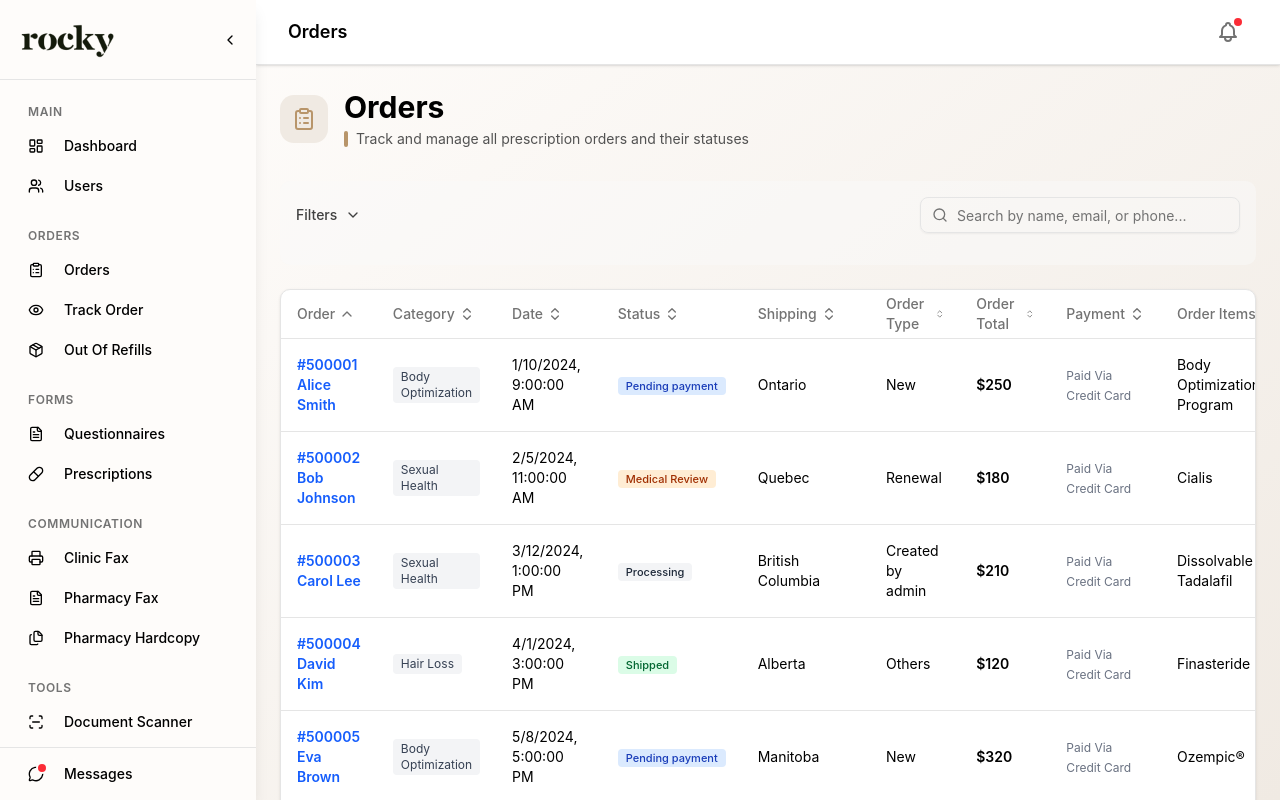
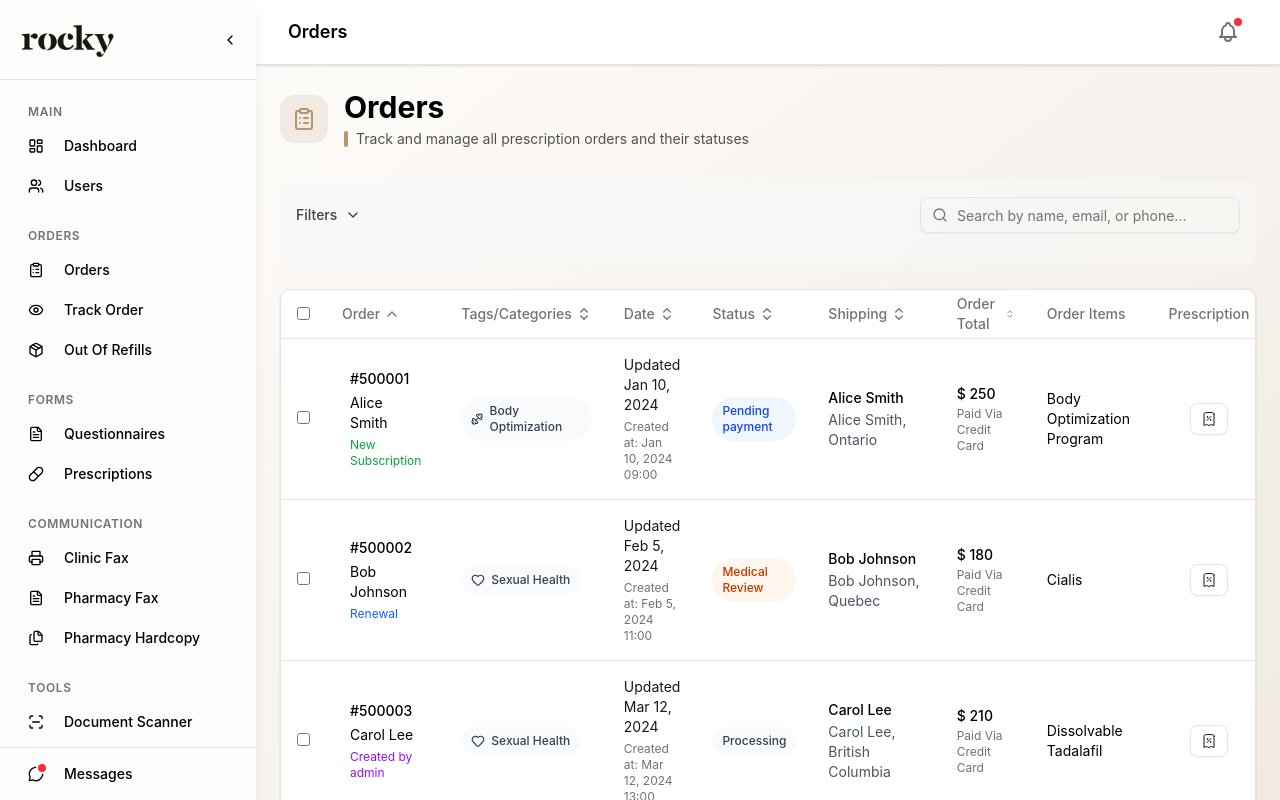
Before and after one commit to ETK-Technologies/rocky-crm, a Next.js app: page /orders in a window 1280 px wide. Built offline with nearby package versions, Linux system fonts and the light colour scheme.

Commit message:
Refactor OrdersTable component to include selectable rows and enhance order display with category icons and status styling

```diff
--- a/app/(dsahboard)/prescriptions/view/[id]/page.js
+++ b/app/(dsahboard)/prescriptions/view/[id]/page.js
@@ -95,6 +95,7 @@ Nova Scotia, NS , B0S 1P0`,
         </Button>
       </div>
 
+      {/* Prescription Content */}
       <div
         className="p-5 bg-white max-w-[540px] mx-auto mb-5"
         style={{
@@ -202,6 +203,5 @@ Nova Scotia, NS , B0S 1P0`,
         </div>
       </div>
     </div>
-    </div>
   );
 }
--- a/components/ui/DataTable.js
+++ b/components/ui/DataTable.js
@@ -31,6 +31,9 @@ const DataTable = React.forwardRef(
       sortDirection,
       className,
       pageSize = 10,
+      selectable,
+      selectedRows = [],
+      onSelectedRowsChange,
       ...props
     },
     ref
@@ -44,6 +47,23 @@ const DataTable = React.forwardRef(
       }
     };
 
+    const handleSelectAll = (e) => {
+      if (onSelectedRowsChange) {
+        onSelectedRowsChange(
+          e.target.checked ? paginatedData.map((row) => row.id) : []
+        );
+      }
+    };
+
+    const handleSelectRow = (rowId) => {
+      if (onSelectedRowsChange) {
+        const newSelectedRows = selectedRows.includes(rowId)
+          ? selectedRows.filter((id) => id !== rowId)
+          : [...selectedRows, rowId];
+        onSelectedRowsChange(newSelectedRows);
+      }
+    };
+
     const getSortIcon = (columnId) => {
       if (sortColumn !== columnId)
         return <ChevronsUpDown className="w-4 h-4 ml-1" />;
@@ -54,8 +74,6 @@ const DataTable = React.forwardRef(
       );
     };
 
-
-
     // Pagination logic
     const totalPages = Math.ceil(data.length / pageSize);
     const startIndex = (currentPage - 1) * pageSize;
@@ -64,8 +82,6 @@ const DataTable = React.forwardRef(
     const handlePageChange = (page) => {
       setCurrentPage(page);
     };
-
-
 
     return (
       <div className="space-y-4">
@@ -84,8 +100,23 @@ const DataTable = React.forwardRef(
                     )}
                   >
                     <div className="flex items-center">
-                      {column.header}
-                      {column.sortable && getSortIcon(column.id)}
+                      {column.id === "select" && selectable ? (
+                        <input
+                          type="checkbox"
+                          className="rounded border-gray-300 text-primary-600 focus:ring-primary-500"
+                          checked={
+                            selectedRows.length === paginatedData.length &&
+                            paginatedData.length > 0
+                          }
+                          onChange={handleSelectAll}
+                          onClick={(e) => e.stopPropagation()}
+                        />
+                      ) : (
+                        <>
+                          {column.header}
+                          {column.sortable && getSortIcon(column.id)}
+                        </>
+                      )}
                     </div>
                   </TableHead>
                 ))}
@@ -95,10 +126,25 @@ const DataTable = React.forwardRef(
               {paginatedData.map((row, rowIndex) => (
                 <TableRow
                   key={rowIndex}
+                  className={
+                    selectedRows.includes(row.id) ? "bg-primary-50" : ""
+                  }
                 >
                   {columns.map((column) => (
                     <TableCell key={column.id} className={column.className}>
-                      {column.cell ? column.cell(row) : row[column.id]}
+                      {column.id === "select" && selectable ? (
+                        <input
+                          type="checkbox"
+                          className="rounded border-gray-300 text-primary-600 focus:ring-primary-500"
+                          checked={selectedRows.includes(row.id)}
+                          onChange={() => handleSelectRow(row.id)}
+                          onClick={(e) => e.stopPropagation()}
+                        />
+                      ) : column.cell ? (
+                        column.cell(row)
+                      ) : (
+                        row[column.id]
+                      )}
                     </TableCell>
                   ))}
                 </TableRow>
--- a/modules/orders/components/OrdersTable.jsx
+++ b/modules/orders/components/OrdersTable.jsx
@@ -1,121 +1,268 @@
 import React from "react";
 import { DataTable } from "@/components/ui/DataTable";
 import { Button } from "@/components/ui";
-import { Eye, Trash2 } from "lucide-react";
+import {
+  Eye,
+  Trash2,
+  Pill,
+  Dumbbell,
+  Heart,
+  Brain,
+  Activity,
+  Info,
+  HelpCircle,
+} from "lucide-react";
 import Link from "next/link";
+
+const getCategoryIcon = (category) => {
+  switch (category) {
+    case "Sexual Health":
+      return <Heart className="w-3.5 h-3.5" />;
+    case "Body Optimization":
+      return <Dumbbell className="w-3.5 h-3.5" />;
+    case "Mental Health":
+      return <Brain className="w-3.5 h-3.5" />;
+    case "Recovery":
+      return <Activity className="w-3.5 h-3.5" />;
+    case "Hair Loss":
+      return <Pill className="w-3.5 h-3.5" />;
+    default:
+      return <Pill className="w-3.5 h-3.5" />;
+  }
+};
+
+const getStatusStyle = (status) => {
+  switch (status) {
+    case "Shipped":
+      return "bg-blue-50 text-blue-700";
+    case "Pending payment":
+      return "bg-blue-50 text-blue-700";
+    case "Failed":
+      return "bg-red-50 text-red-700";
+    case "Medical Review":
+      return "bg-orange-50 text-orange-700";
+    case "Processing":
+      return "bg-gray-50 text-gray-700";
+    default:
+      return "bg-gray-50 text-gray-700";
+  }
+};
+
+const getOrderTypeStyle = (type) => {
+  switch (type) {
+    case "Renewal":
+      return "text-blue-600";
+    case "New":
+      return "text-green-600";
+    case "Created by admin":
+      return "text-purple-600";
+    default:
+      return "text-gray-600";
+  }
+};
+
+const formatDate = (date) => {
+  const now = new Date();
+  const dateObj = new Date(date);
+  const diffInSeconds = Math.floor((now - dateObj) / 1000);
+
+  if (diffInSeconds < 60) {
+    return `Updated ${diffInSeconds} seconds ago`;
+  } else if (diffInSeconds < 3600) {
+    const minutes = Math.floor(diffInSeconds / 60);
+    return `Updated ${minutes} minute${minutes > 1 ? "s" : ""} ago`;
+  }
+
+  return {
+    updated: `Updated ${dateObj.toLocaleDateString("en-US", {
+      day: "numeric",
+      month: "short",
+      year: "numeric",
+    })}`,
+    created: `Created at: ${dateObj.toLocaleDateString("en-US", {
+      day: "numeric",
+      month: "short",
+      year: "numeric",
+    })} ${dateObj.toLocaleTimeString("en-US", {
+      hour: "2-digit",
+      minute: "2-digit",
+      hour12: false,
+    })}`,
+  };
+};
+
 const columns = [
+  {
+    id: "select",
+    header: "",
+    width: 40,
+  },
   {
     id: "id",
     header: "Order",
     sortable: true,
     cell: (row) => (
-            <Link
-                href={`/orders/${row.id}`}
-                className="font-semibold text-blue-600 hover:underline"
+      <div
+        className="flex flex-col gap-1 cursor-pointer hover:bg-secondary-50 p-2 rounded-md transition-colors"
+        onClick={() => (window.location.href = `/orders/${row.id}`)}
       >
-                #{row.id} {row.name}
-            </Link>
+        <div className="font-medium">#{row.id}</div>
+        <div>{row.name}</div>
+        <div className={`text-xs ${getOrderTypeStyle(row.orderType)}`}>
+          {row.orderType === "Renewal"
+            ? "Renewal"
+            : row.orderType === "New"
+            ? "New Subscription"
+            : row.orderType === "Created by admin"
+            ? "Created by admin"
+            : "Others"}
+        </div>
+      </div>
     ),
   },
   {
     id: "category",
-        header: "Category",
+    header: "Tags/Categories",
     sortable: true,
     cell: (row) => (
-            <span className="inline-block bg-gray-100 text-gray-700 px-2 py-0.5 rounded text-xs">
+      <div className="flex items-center gap-2">
+        <div className="inline-flex items-center gap-1.5 bg-gray-50 text-gray-700 px-2.5 py-1.5 rounded-full text-xs font-medium">
+          {getCategoryIcon(row.category)}
           {row.category}
-            </span>
+        </div>
+        {row.tags.length > 1 && <Info className="w-4 h-4 text-gray-400" />}
+      </div>
     ),
   },
   {
     id: "date",
     header: "Date",
     sortable: true,
-        cell: (row) => new Date(row.date).toLocaleString(),
+    cell: (row) => {
+      const dates = formatDate(row.date);
+      return (
+        <div className="space-y-1">
+          <div className="text-sm text-gray-900">{dates.updated}</div>
+          <div className="text-xs text-gray-500">{dates.created}</div>
+        </div>
+      );
+    },
   },
   {
     id: "status",
     header: "Status",
     sortable: true,
-        cell: (row) => (
-            <span
-                className={`px-2 py-0.5 rounded text-[11px] font-medium whitespace-nowrap ${row.status === "Pending payment"
-                    ? "bg-blue-100 text-blue-800"
-                    : row.status === "Medical Review"
-                        ? "bg-orange-100 text-orange-800"
-                        : row.status === "Shipped"
-                            ? "bg-green-100 text-green-800"
-                            : "bg-gray-100 text-gray-800"
-                    }`}
+    cell: (row) => {
+      const statusClass = getStatusStyle(row.status);
+      const isDelayed = row.status === "Processing" && Math.random() > 0.5;
+
+      return (
+        <div className="space-y-1.5">
+          {isDelayed && (
+            <div className="inline-flex items-center gap-1.5 bg-red-50 text-red-700 px-2.5 py-1.5 rounded-full text-xs font-medium">
+              Delayed
+            </div>
+          )}
+          <div
+            className={`inline-flex items-center gap-1.5 ${statusClass} px-2.5 py-1.5 rounded-full text-xs font-medium`}
           >
             {row.status}
-            </span>
-        ),
+          </div>
+          {row.status === "Shipped" && (
+            <div className="text-xs text-gray-500">
+              on{" "}
+              {new Date(row.updatedDate).toLocaleDateString("en-US", {
+                day: "numeric",
+                month: "short",
+                year: "numeric",
+              })}
+            </div>
+          )}
+        </div>
+      );
+    },
   },
   {
-        id: "province",
+    id: "shipping",
     header: "Shipping",
     sortable: true,
-    },
-    {
-        id: "orderType",
-        header: "Order Type",
-        sortable: true,
+    cell: (row) => (
+      <div className="space-y-0.5">
+        <div className="font-medium">{row.name}</div>
+        <div className="text-sm text-gray-600">{row.shipping}</div>
+      </div>
+    ),
   },
   {
     id: "total",
     header: "Order Total",
     sortable: true,
     cell: (row) => (
-            <span className="font-semibold">${row.total}</span>
-        ),
-    },
-    {
-        id: "payment",
-        header: "Payment",
-        sortable: true,
-        cell: (row) => (
-            <span className="text-xs text-gray-500">Paid Via {row.payment}</span>
+      <div className="space-y-0.5">
+        <div className="font-medium">$ {row.total}</div>
+        <div className="text-xs text-gray-500">Paid Via {row.payment}</div>
+      </div>
     ),
   },
   {
     id: "items",
     header: "Order Items",
-        cell: (row) => row.items.map((item, idx) => <div key={idx}>{item}</div>),
+    cell: (row) => (
+      <div>
+        {row.items.map((item, idx) => (
+          <div key={idx} className="text-sm">
+            {item}
+          </div>
+        ))}
+      </div>
+    ),
   },
   {
     id: "prescription",
     header: "Prescription",
-        cell: (row) => row.prescription.map((pres, idx) => <div key={idx}>{pres}</div>),
-    },
-    {
-        id: "actions",
-        header: "Actions",
-        className: "text-right",
     cell: (row) => (
-            <div className="flex justify-end gap-2">
-                <Button variant="ghost" size="sm">
-                    <Eye className="h-4 w-4" />
+      <div className="relative group flex flex-col items-center">
+        <Button
+          variant="outline"
+          size="sm"
+          onClick={() =>
+            (window.location.href = `/prescriptions/view/${row.id}`)
+          }
+        >
+          <svg
+            className="h-6 w-6 text-gray-900 hover:text-indigo-900"
+            xmlns="http://www.w3.org/2000/svg"
+            fill="none"
+            viewBox="0 0 24 24"
+            strokeWidth="1.5"
+            stroke="currentColor"
+            aria-hidden="true"
+          >
+            <path
+              strokeLinecap="round"
+              strokeLinejoin="round"
+              d="M9 14.25l6-6m4.5-3.493V21.75l-3.75-1.5-3.75 1.5-3.75-1.5-3.75 1.5V4.757c0-1.108.806-2.057 1.907-2.185a48.507 48.507 0 0111.186 0c1.1.128 1.907 1.077 1.907 2.185zM9.75 9h.008v.008H9.75V9zm.375 0a.375.375 0 11-.75 0 .375.375 0 01.75 0zm4.125 4.5h.008v.008h-.008V13.5zm.375 0a.375.375 0 11-.75 0 .375.375 0 01.75 0z"
+            />
+          </svg>
         </Button>
-                <Button variant="ghost" size="sm" className="text-red-500">
-                    <Trash2 className="h-4 w-4" />
-                </Button>
+        <span className="absolute -top-8 left-1/2 -translate-x-1/2 scale-0 group-hover:scale-100 transition bg-gray-900 text-white text-xs rounded px-2 py-1 whitespace-nowrap z-10">
+          View Prescription
+        </span>
       </div>
     ),
   },
 ];
+
 function OrdersTable({
   orders,
   sortColumn,
   sortDirection,
   onSort,
-    selectable,
+  selectable = true,
   selectedRows,
   onSelectedRowsChange,
   pageSize,
 }) {
-
-
   return (
     <DataTable
       columns={columns}
```
Lines whose indentation alone changed are shown as unchanged.
